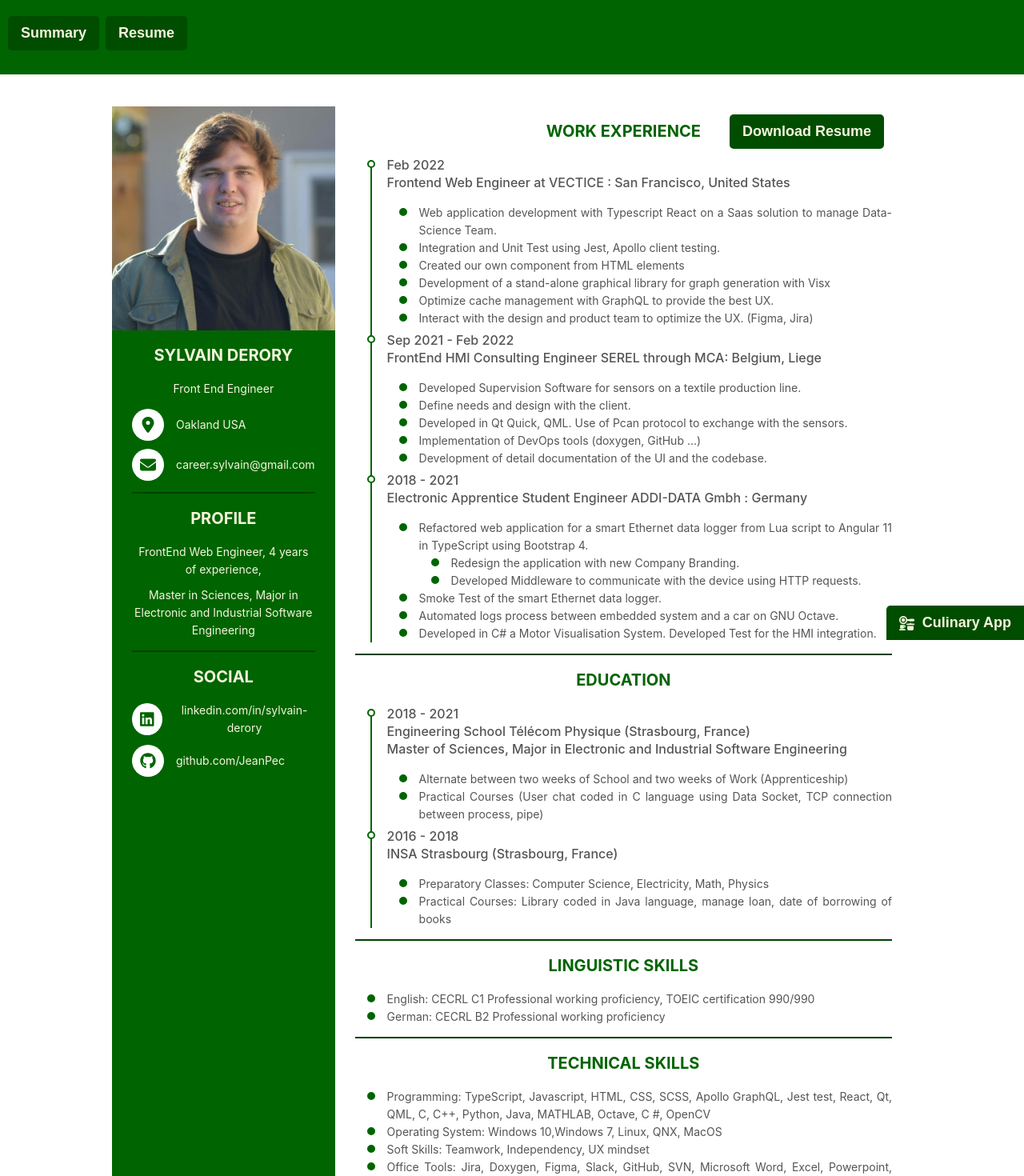
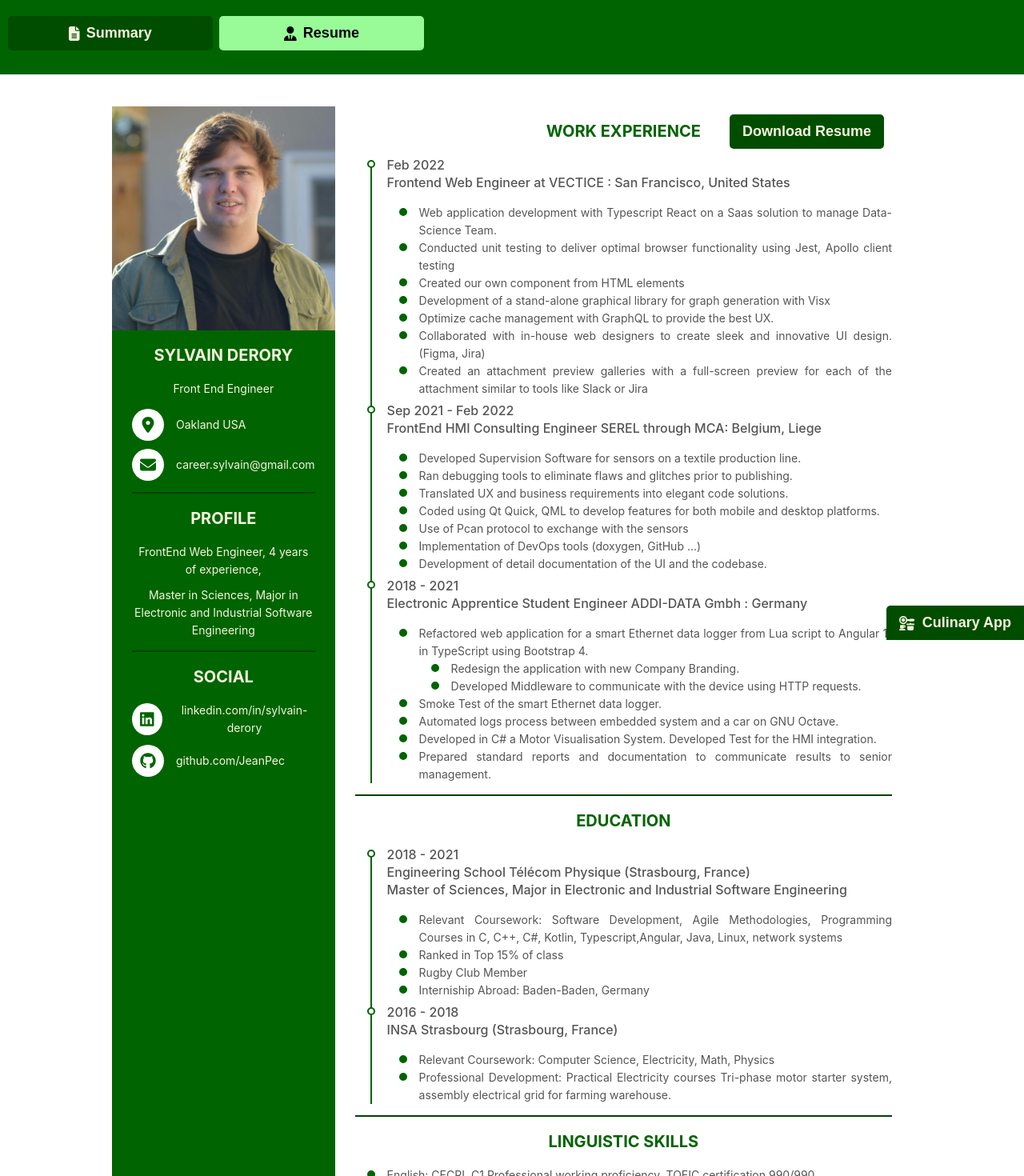
Before and after one commit to JeanPec/Culinary-App, a React (Create React App) app: page /Culinary-App/aboutMe/resume in a window 1280 px wide. Shown: the top 1470 px of the page at 80% size. Built offline with nearby package versions, Linux system fonts and the light colour scheme.

Commit message:
[chore] update resume, fix navlinks

```diff
--- a/src/aboutMe/CVTemplate.tsx
+++ b/src/aboutMe/CVTemplate.tsx
@@ -115,7 +115,8 @@ export const CVTemplate = () => {
                     solution to manage Data-Science Team.
                   </li>
                   <li>
-                    Integration and Unit Test using Jest, Apollo client testing.
+                    Conducted unit testing to deliver optimal browser
+                    functionality using Jest, Apollo client testing
                   </li>
                   <li>Created our own component from HTML elements</li>
                   <li>
@@ -127,8 +128,13 @@ export const CVTemplate = () => {
                     UX.
                   </li>
                   <li>
-                    Interact with the design and product team to optimize the
-                    UX. (Figma, Jira)
+                    Collaborated with in-house web designers to create sleek and
+                    innovative UI design. (Figma, Jira)
+                  </li>
+                  <li>
+                    Created an attachment preview galleries with a full-screen
+                    preview for each of the attachment similar to tools like
+                    Slack or Jira
                   </li>
                 </ul>
               </div>
@@ -145,11 +151,19 @@ export const CVTemplate = () => {
                     Developed Supervision Software for sensors on a textile
                     production line.
                   </li>
-                  <li>Define needs and design with the client.</li>
                   <li>
-                    Developed in Qt Quick, QML. Use of Pcan protocol to exchange
-                    with the sensors.
+                    Ran debugging tools to eliminate flaws and glitches prior to
+                    publishing.
                   </li>
+                  <li>
+                    Translated UX and business requirements into elegant code
+                    solutions.
+                  </li>
+                  <li>
+                    Coded using Qt Quick, QML to develop features for both
+                    mobile and desktop platforms.
+                  </li>
+                  <li>Use of Pcan protocol to exchange with the sensors</li>
                   <li>Implementation of DevOps tools (doxygen, GitHub …)</li>
                   <li>
                     Development of detail documentation of the UI and the
@@ -187,6 +201,10 @@ export const CVTemplate = () => {
                     Developed in C# a Motor Visualisation System. Developed Test
                     for the HMI integration.
                   </li>
+                  <li>
+                    Prepared standard reports and documentation to communicate
+                    results to senior management.
+                  </li>
                 </ul>
               </div>
             </li>
@@ -207,13 +225,13 @@ export const CVTemplate = () => {
                 </p>
                 <ul>
                   <li>
-                    Alternate between two weeks of School and two weeks of Work
-                    (Apprenticeship)
+                    Relevant Coursework: Software Development, Agile
+                    Methodologies, Programming Courses in C, C++, C#, Kotlin,
+                    Typescript,Angular, Java, Linux, network systems
                   </li>
-                  <li>
-                    Practical Courses (User chat coded in C language using Data
-                    Socket, TCP connection between process, pipe)
-                  </li>
+                  <li>Ranked in Top 15% of class</li>
+                  <li>Rugby Club Member</li>
+                  <li>Interniship Abroad: Baden-Baden, Germany</li>
                 </ul>
               </div>
             </li>
@@ -225,12 +243,13 @@ export const CVTemplate = () => {
                 </p>
                 <ul>
                   <li>
-                    Preparatory Classes: Computer Science, Electricity, Math,
+                    Relevant Coursework: Computer Science, Electricity, Math,
                     Physics
                   </li>
                   <li>
-                    Practical Courses: Library coded in Java language, manage
-                    loan, date of borrowing of books
+                    Professional Development: Practical Electricity courses
+                    Tri-phase motor starter system, assembly electrical grid for
+                    farming warehouse.
                   </li>
                 </ul>
               </div>
@@ -246,6 +265,7 @@ export const CVTemplate = () => {
               English: CECRL C1 Professional working proficiency, TOEIC
               certification 990/990
             </li>
+            <li>French: Native</li>
             <li>German: CECRL B2 Professional working proficiency</li>
           </ul>
         </div>
--- a/src/aboutMe/Header.tsx
+++ b/src/aboutMe/Header.tsx
@@ -1,16 +1,10 @@
-import { NavLink } from "react-router-dom";
-import { FlexContainer } from "../components";
-import { Button } from "../ui";
+import { FlexContainer, NavLinkButton } from "../components";
 
 export const Header = () => {
   return (
     <FlexContainer>
-      <NavLink className={"navLink"} to={"summary"}>
-        <Button>Summary</Button>
-      </NavLink>
-      <NavLink className={"navLink"} to={"resume"}>
-        <Button>Resume</Button>
-      </NavLink>
+      <NavLinkButton title="Summary" />
+      <NavLinkButton title="Resume" />
     </FlexContainer>
   );
 };
--- a/src/components/NavLinkButton.module.css
+++ b/src/components/NavLinkButton.module.css
@@ -1,4 +1,8 @@
-.navLink.active .button {
+.navLink[class~='active'] .button {
   color: var(--color-scale-black);
   background-color: var(--color-scale-green-1) !important;
 }
+
+.navLink .button{
+  min-width: 20vw;
+}
--- a/src/components/NavLinkButton.tsx
+++ b/src/components/NavLinkButton.tsx
@@ -3,11 +3,13 @@ import {
   faList,
   faWineBottle,
   faArrowLeft,
+  faUserTie,
 } from "@fortawesome/free-solid-svg-icons";
 import { FontAwesomeIcon } from "@fortawesome/react-fontawesome";
 import { NavLink } from "react-router-dom";
 import { Button } from "../ui";
 import { RecipeCategories } from "../utils";
+import cn from "classnames";
 
 import styles from "./NavLinkButton.module.css";
 
@@ -41,6 +43,10 @@ export const NavLinkButton = ({ title, className }: RecipeResultProps) => {
       route = "/search";
       image = <FontAwesomeIcon icon={faArrowLeft} />;
       break;
+    case "Resume":
+      route = "resume";
+      image = <FontAwesomeIcon icon={faUserTie} />;
+      break;
     default:
       route = "/search";
       image = <FontAwesomeIcon icon={faArrowLeft} />;
@@ -49,7 +55,7 @@ export const NavLinkButton = ({ title, className }: RecipeResultProps) => {
 
   return (
     <NavLink className={styles.navLink} to={route}>
-      <Button className={className} iconBefore={image}>
+      <Button className={cn(className, styles.button)} iconBefore={image}>
         {title}
       </Button>
     </NavLink>
--- a/src/components/index.ts
+++ b/src/components/index.ts
@@ -5,4 +5,5 @@ export { FlexContainer } from "./FlexContainer";
 export { RecipeResult } from "./RecipeResult";
 export { IngredientContainer } from "./IngredientContainer";
 export { StateButton } from "./StateButton";
+export { NavLinkButton } from "./NavLinkButton";
 export { SwitchLinkButton } from "./SwitchLinkButton";
--- a/src/pages/RecipePage.tsx
+++ b/src/pages/RecipePage.tsx
@@ -3,9 +3,8 @@ import { Navigate, Outlet, Route, Routes, useParams } from "react-router-dom";
 import { useFetch } from "../hooks";
 import { Loading } from "../splash/Loading";
 
-import { Container, FlexContainer } from "../components";
+import { Container, FlexContainer, NavLinkButton } from "../components";
 import { RecipeCategories, RecipeType } from "../utils";
-import { NavLinkButton } from "../components/NavLinkButton";
 import { SummaryPage } from "./SummaryPage";
 import { IngredientsListPage } from "./IngredientsListPage";
 import { IngredientsStepPage } from "./IngredientsStepPage";
```
Also changed, not shown: 1 other file (tests, documents, lock files or other folders).
